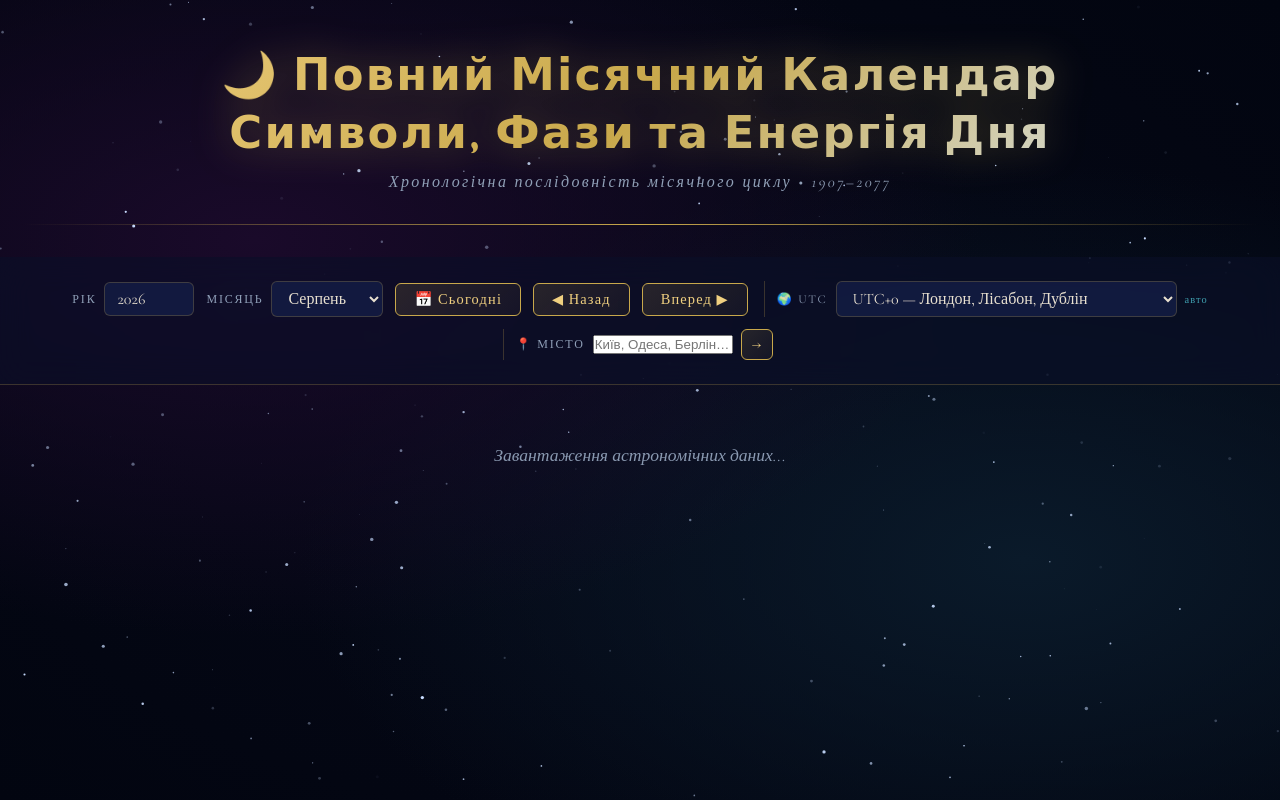
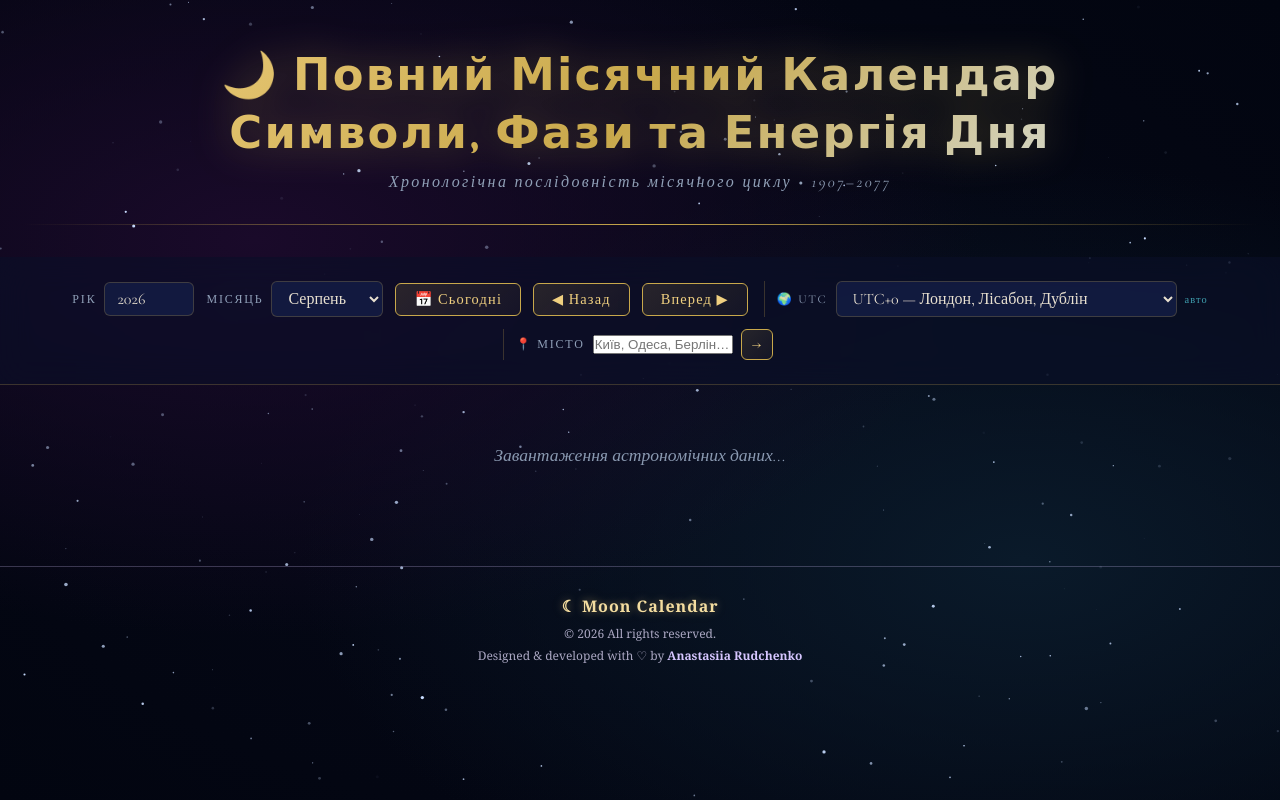
Before and after one commit to AnastasiiaRudch/lunnarcalendar, a plain HTML site: page index.html in a window 1280 px wide. Drawn offline with nearby package versions, Linux system fonts and the light colour scheme.

Commit message:
Update index.html
Update Footer

```diff
--- a/index.html
+++ b/index.html
@@ -1424,65 +1424,87 @@ document.addEventListener('keydown', e => {
 
   <style>
   .site-footer {
-    margin-top: 60px;
-    padding: 30px 20px 35px;
+    position: relative;
+    z-index: 100;
+
+    width: 100%;
+    margin-top: 40px;
+    padding: 28px 20px 32px;
+
     text-align: center;
-
-    font-family: Georgia, serif;
-    font-size: 13px;
-    line-height: 1.8;
-    letter-spacing: 0.4px;
-
-    color: rgba(215, 212, 235, 0.65);
-
-    border-top: 1px solid rgba(160, 140, 255, 0.12);
-
-    background: linear-gradient(
-      to bottom,
-      rgba(18, 21, 42, 0),
-      rgba(10, 12, 28, 0.35)
-    );
+    font-family: Georgia, "Times New Roman", serif;
+
+    border-top: 1px solid rgba(214, 198, 255, 0.25);
+
+    color: #d7d4eb !important;
   }
 
   .site-footer .brand {
-    color: rgba(245, 235, 200, 0.95);
-    font-size: 15px;
+    display: block;
+
+    margin-bottom: 8px;
+
+    font-size: 16px;
     font-weight: 600;
     letter-spacing: 1px;
-    margin-bottom: 6px;
-    text-shadow: 0 0 10px rgba(248, 217, 138, 0.15);
+
+    color: #f4dda0 !important;
+
+    text-shadow:
+      0 0 8px rgba(248, 217, 138, 0.4),
+      0 0 18px rgba(248, 217, 138, 0.15);
   }
 
   .site-footer .copyright {
-    color: rgba(215, 212, 235, 0.65);
-    margin-bottom: 4px;
-  }
-
-  .site-footer a {
-    color: #d6c6ff;
-    text-decoration: none;
-    transition: all .25s ease;
-  }
-
-  .site-footer a:hover {
-    color: #f8d98a;
-    text-shadow: 0 0 10px rgba(248,217,138,.6);
+    display: block;
+
+    margin-bottom: 5px;
+
+    font-size: 12px;
+    color: #aaa7c2 !important;
+  }
+
+  .site-footer .created-by {
+    display: block;
+
+    font-size: 12px;
+    color: #aaa7c2 !important;
+  }
+
+  .site-footer .created-by a {
+    color: #d6c6ff !important;
+    text-decoration: none !important;
+    font-weight: 600;
+
+    transition: 0.25s ease;
+  }
+
+  .site-footer .created-by a:hover {
+    color: #f8d98a !important;
+
+    text-shadow:
+      0 0 6px rgba(248, 217, 138, 0.8),
+      0 0 14px rgba(248, 217, 138, 0.4);
   }
 </style>
 
 <footer class="site-footer">
 
-    <div class="brand">☾ Moon Calendar</div>
+  <div class="brand">
+    ☾ Moon Calendar
+  </div>
 
   <div class="copyright">
     © <span id="year"></span> All rights reserved.
   </div>
 
-    <div>
+  <div class="created-by">
     Designed & developed with ♡ by
-        <a href="https://www.instagram.com/nastyavilman/"
+    <a
+      href="https://www.instagram.com/nastyavilman/"
       target="_blank"
-           rel="noopener noreferrer">
+      rel="noopener noreferrer"
+    >
       Anastasiia Rudchenko
     </a>
   </div>
@@ -1490,7 +1512,7 @@ document.addEventListener('keydown', e => {
 </footer>
 
 <script>
-document.getElementById("year").textContent = new Date().getFullYear();
+  document.getElementById('year').textContent = new Date().getFullYear();
 </script>
 
 </body>
```
Lines whose indentation alone changed are shown as unchanged.
